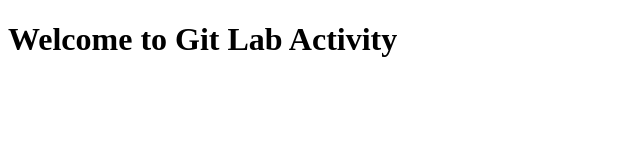
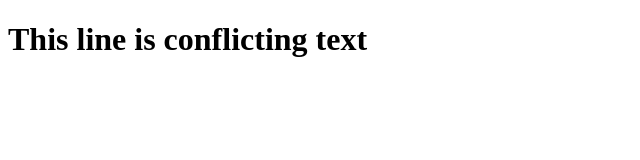
Before and after one commit to vishmisadunika/git-lab-activity-2026, a plain HTML site: page index.html in a window 1280 px wide. Shown: the whole page, without its empty margins (0-640 px from the left). Drawn offline with Linux system fonts and the light colour scheme.

Commit message:
Edit heading on conflict branch

```diff
--- a/index.html
+++ b/index.html
@@ -4,6 +4,7 @@
     <title>Git Lab Activity</title>
 </head>
 <body>
-    <h1>Welcome to Git Lab Activity</h1>
+
+    <h1>This line is conflicting text</h1>
 </body>
 </html>
```
